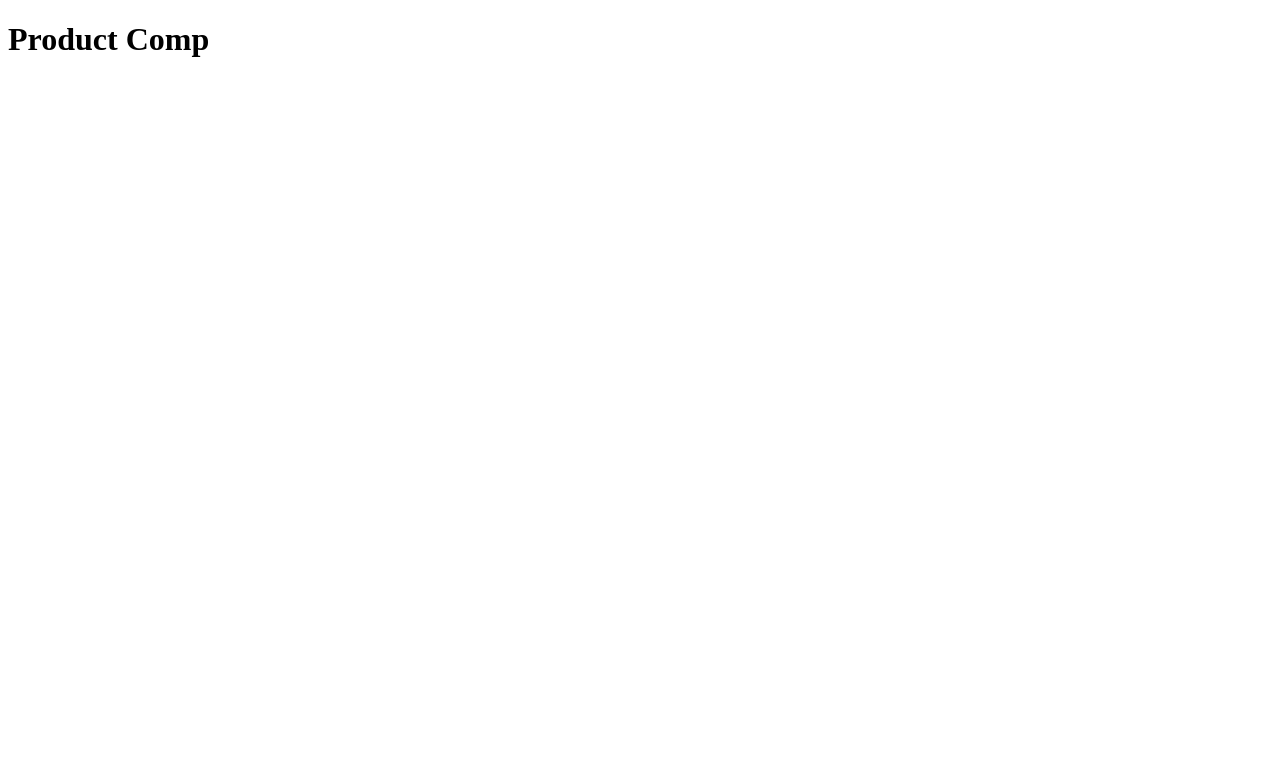
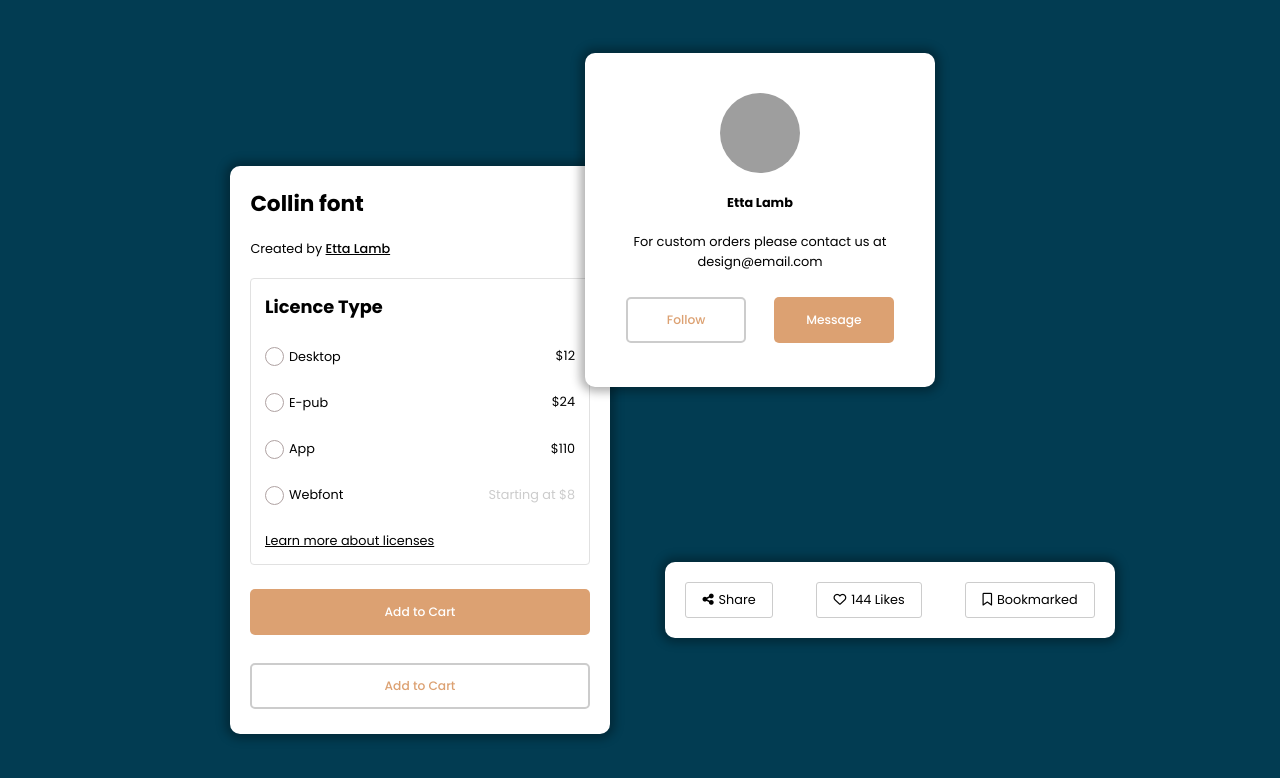
Before and after one commit to dazzlerabhi30800/ICode-This-Projects, a plain HTML site: page Product-Comps/index.html in a window 1280 px wide. Drawn offline with Linux system fonts and the light colour scheme; grey boxes are pictures that could not be loaded.

```diff
--- a/Product-Comps/index.html
+++ b/Product-Comps/index.html
@@ -1,10 +1,89 @@
-<!DOCTYPE html>
+<!doctype html>
 <html lang="en">
-<head>
-  <meta charset="UTF-8">
-  <title>Product Comp</title>
-</head>
-<body>
-    <h1>Product Comp</h1>
-</body>
+  <head>
+    <meta charset="UTF-8" />
+    <link rel="stylesheet" href="./style.css" media="all" />
+    <link
+      rel="stylesheet"
+      href="https://cdnjs.cloudflare.com/ajax/libs/font-awesome/6.5.1/css/all.min.css"
+      integrity="sha512-DTOQO9RWCH3ppGqcWaEA1BIZOC6xxalwEsw9c2QQeAIftl+Vegovlnee1c9QX4TctnWMn13TZye+giMm8e2LwA=="
+      crossorigin="anonymous"
+      referrerpolicy="no-referrer"
+    />
+    <title>Product Comp</title>
+  </head>
+  <body>
+    <main>
+      <!-- Card 1 -->
+      <div class="card card-1">
+        <h1>Collin font</h1>
+        <p>Created by <span class="name">Etta Lamb</span></p>
+        <div class="licence--wrapper">
+          <h2>Licence Type</h2>
+          <div class="licence--container">
+            <div class="price--container">
+              <div class="type">
+                <input type="checkbox" id="checkbox1" name="checkbox1" />
+                <label for="checkbox1">Desktop</label>
+              </div>
+              <p class="price">$12</p>
+            </div>
+            <div class="price--container">
+              <div class="type">
+                <input type="checkbox" id="checkbox2" name="checkbox2" />
+                <label for="checkbox2">E-pub</label>
+              </div>
+              <p class="price">$24</p>
+            </div>
+            <div class="price--container">
+              <div class="type">
+                <input type="checkbox" id="checkbox3" name="checkbox3" />
+                <label for="checkbox3">App</label>
+              </div>
+              <p class="price">$110</p>
+            </div>
+            <div class="price--container">
+              <div class="type">
+                <input type="checkbox" id="checkbox4" name="checkbox4" />
+                <label for="checkbox4">Webfont</label>
+              </div>
+              <p class="price fade">Starting at $8</p>
+            </div>
+          </div>
+          <small>Learn more about licenses</small>
+        </div>
+
+        <button class="btn withBg">Add to Cart</button>
+        <button class="btn">Add to Cart</button>
+      </div>
+      <!-- Card 2 -->
+      <div class="card card-2">
+        <img
+          src="https://randomuser.me/api/portraits/men/51.jpg"
+          alt="Etta Lamb"
+        />
+        <h3>Etta Lamb</h3>
+        <p>For custom orders please contact us at design@email.com</p>
+        <div class="btn--container">
+          <button class="btn">Follow</button>
+          <button class="btn withBg">Message</button>
+        </div>
+      </div>
+      <!-- Card 3 -->
+      <div class="card card-3">
+        <div class="social">
+          <i class="fas fa-share-nodes"></i>
+          <span>Share</span>
+        </div>
+        <div class="social">
+          <i class="far fa-heart"></i>
+          <span>144 Likes</span>
+        </div>
+        <div class="social">
+          <i class="far fa-bookmark"></i>
+          <span>Bookmarked</span>
+        </div>
+      </div>
+    </main>
+  </body>
 </html>
--- a/Product-Comps/style.css
+++ b/Product-Comps/style.css
@@ -0,0 +1,199 @@
+@import url("https://fonts.googleapis.com/css2?family=Poppins:wght@400;500;700&display=swap");
+
+* {
+  margin: 0;
+  padding: 0;
+  box-sizing: border-box;
+  font-family: "Poppins", sans-serif;
+}
+*:not(h1, h2) {
+  font-size: clamp(0.85rem, 1vw, 0.95rem);
+}
+
+:root {
+  --main-background: #023c52;
+  --btn-background: #dca172;
+  --light-gray: #afa2a2;
+}
+main {
+  min-height: 100vh;
+  display: flex;
+  align-items: center;
+  justify-content: center;
+  padding: 1rem;
+  background: var(--main-background);
+  flex-wrap: wrap;
+  gap: 3rem;
+}
+h1 {
+  font-size: clamp(1.3rem, 1.3vw + 5px, 1.8rem);
+}
+h2 {
+  font-size: clamp(1.1rem, 1vw + 5px, 1.5rem);
+}
+.card-2 p {
+  font-size: clamp(0.8rem, 0.9vw + 5px, 0.95rem);
+}
+.name{
+  color: #000;
+  font-weight: 500;
+  text-decoration: underline;
+}
+
+.card {
+  background: #fff;
+  color: #000;
+  display: flex;
+  gap: 1.5rem;
+  padding: 1.5rem;
+  border-radius: 10px;
+  box-shadow: 0 0 10px 5px rgba(0, 0, 0, 0.3);
+}
+.card-1 {
+  width: 380px;
+}
+
+.fade {
+  border-radius: 2px;
+  color: #cccccc;
+}
+
+.licence--wrapper {
+  display: flex;
+  border: 1px solid #e1e1e1;
+  padding: 1rem;
+  border-radius: 4px;
+  flex-direction: column;
+  gap: 2rem;
+}
+.licence--container {
+  display: flex;
+  flex-direction: column;
+  gap: 2rem;
+}
+.price--container {
+  display: flex;
+  justify-content: space-between;
+}
+.type {
+  display: flex;
+  justify-content: space-between;
+  align-items: center;
+  gap: 5px;
+}
+input[type="checkbox"] {
+  appearance: none;
+  position: relative;
+  display: grid;
+  place-items: center;
+  border: 1px solid var(--light-gray);
+  width: 19px;
+  height: 19px;
+  border-radius: 50%;
+}
+input[type="checkbox"]::after {
+  position: absolute;
+  content: "";
+  width: 13px;
+  height: 13px;
+  border-radius: 50%;
+  transform: scale(0);
+  background: var(--main-background);
+  transition: 0.15s linear;
+}
+input[type="checkbox"]:checked::after {
+  transform: scale(1);
+}
+
+.card-1,
+.card-2 {
+  flex-direction: column;
+}
+.card-2 {
+  align-items: center;
+}
+.card-3 {
+  width: clamp(300px, 80%, 450px);
+  justify-content: space-between;
+}
+img {
+  width: 80px;
+  height: 80px;
+  border-radius: 50%;
+  object-fit: cover;
+}
+
+button {
+  border: none;
+  outline: none;
+  margin: 4px auto;
+  padding: 12px 0;
+  width: 100%;
+  font-size: 0.9rem;
+}
+
+.btn {
+  border: 2px solid #cccccc;
+  border-radius: 5px;
+  font-weight: 500;
+  background: none;
+  color: var(--btn-background);
+}
+.withBg {
+  background: var(--btn-background);
+  color: #fff;
+  border-color: transparent;
+}
+
+small {
+  text-decoration: underline;
+}
+
+.social {
+  display: flex;
+  align-items: center;
+  gap: 5px;
+  padding: 8px 16px;
+  border: 1px solid #ccc;
+  font-size: 0.9rem;
+  border-radius: 3px;
+}
+
+.card-2 {
+  padding: 3rem;
+  text-align: center;
+}
+.btn--container {
+  display: flex;
+  align-items: center;
+  gap: 2rem;
+  width: 100%;
+}
+
+@media (hover: hover) {
+  .btn {
+    cursor: pointer;
+    transition: 0.3s linear;
+  }
+  .btn:hover {
+    filter: brightness(1.14);
+  }
+}
+
+@media Screen and (min-width: 750px) {
+  main {
+    position: relative;
+  }
+  .card-1 {
+    transform: translate(-220px, 50px);
+  }
+  .card-2 {
+    position: absolute;
+    width: 350px;
+    transform: translate(120px, -180px);
+  }
+  .card-3 {
+    position: absolute;
+    transform: translate(250px, 200px);
+  }
+}
--- /dev/null
+++ b/Social-Invite/style.css
@@ -0,0 +1,147 @@
+@import url("https://fonts.googleapis.com/css2?family=Poppins:wght@400;500;700&display=swap");
+
+* {
+  margin: 0;
+  padding: 0;
+  box-sizing: border-box;
+  font-family: "Poppins", sans-serif;
+}
+:root {
+  --background-color: #feeceb;
+  --red-color: #a20b62;
+  --light-gray: #d5d2d2;
+  --very-light-gray: #f1f0f0;
+  --dark-gray: #2d2c2c;
+}
+
+body {
+  min-height: 100vh;
+  display: flex;
+  justify-content: center;
+  align-items: center;
+  background: var(--background-color);
+}
+
+p,
+label,
+input,
+.profile--info {
+  font-size: clamp(0.78rem, 1.3vw, 0.93rem);
+}
+p {
+  font-weight: 500;
+}
+
+main {
+  width: clamp(300px, 90%, 470px);
+  background: #fff;
+  border-radius: 10px;
+  padding: 2.5rem;
+  box-shadow: 1px 1px 10px 3px rgba(0, 0, 0, 0.3);
+  display: flex;
+  align-items: center;
+  flex-direction: column;
+  gap: 2rem;
+}
+
+h1 {
+  font-size: clamp(1.5rem, 2vw, 2.3rem);
+}
+
+.profile--wrapper {
+  display: flex;
+  text-align: center;
+  flex-direction: column;
+  gap: 1rem;
+  align-items: center;
+}
+
+.profile--info {
+  background: var(--very-light-gray);
+  padding: 1rem;
+  border-radius: 5px;
+  display: flex;
+  align-items: center;
+  color: var(--dark-gray);
+}
+.dot {
+  width: 5px;
+  height: 5px;
+  margin: 0 8px;
+  background: var(--dark-gray);
+  border-radius: 50%;
+}
+
+.profile--img {
+  --dimension: 100px;
+  width: var(--dimension);
+  height: var(--dimension);
+  object-fit: cover;
+  border-radius: 50%;
+}
+
+form {
+  display: flex;
+  flex-direction: column;
+  gap: 2rem;
+}
+.username--wrapper {
+  display: flex;
+  flex-direction: column;
+  gap: 8px;
+}
+
+#username {
+  border-radius: 5px;
+  outline: none;
+  padding: 12px 16px;
+  border: 1px solid var(--light-gray);
+}
+#username:focus {
+  outline: none;
+}
+#username::placeholder {
+  color: var(--dark-gray);
+}
+
+.check--wrapper {
+  display: flex;
+  gap: 8px;
+}
+#checkbox {
+  width: 20px;
+  height: 20px;
+}
+#checkbox:checked {
+  border: none;
+  accent-color: var(--red-color);
+}
+button {
+  border: none;
+  outline: none;
+  padding: 1rem;
+  background: var(--red-color);
+  color: #fff;
+  border-radius: 5px;
+}
+.underline {
+  text-decoration: underline;
+  color: var(--red-color);
+}
+
+small {
+  text-align: center;
+  text-decoration: underline;
+  font-size: 0.9rem;
+  color: var(--red-color);
+}
+
+@media (hover: hover) {
+  button {
+    cursor: pointer;
+    transition: 0.2s linear;
+  }
+  button:hover {
+    filter: brightness(1.3);
+  }
+}
```
Also changed, not shown: Social-Invite/index.html (added, +32 -0 lines), 1 other file.
